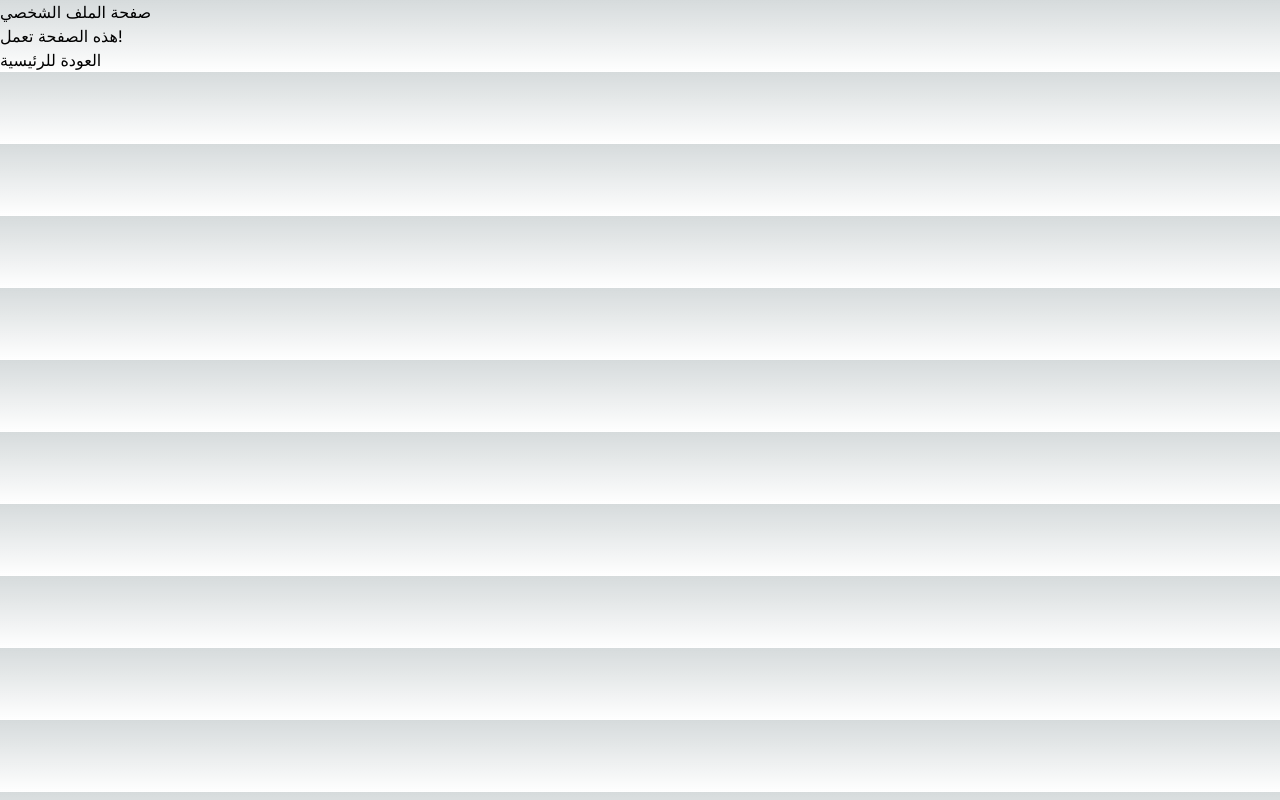
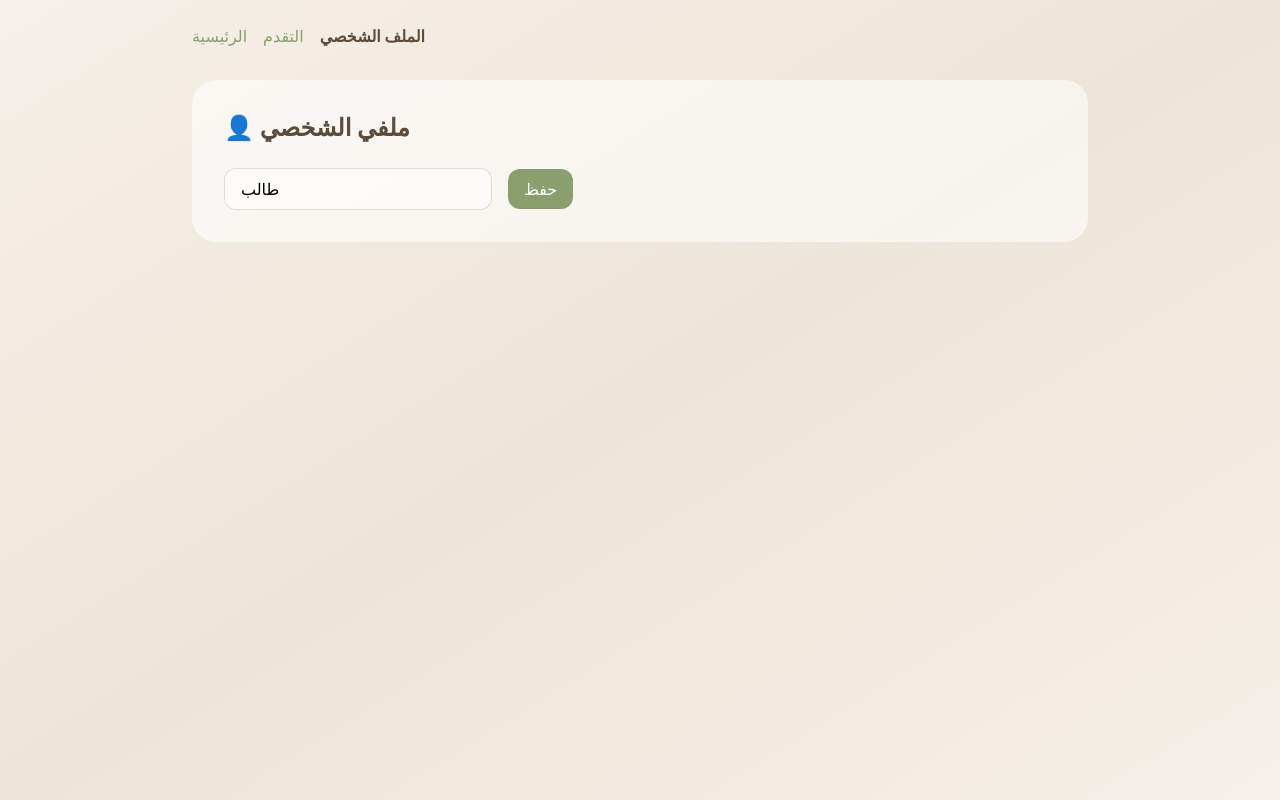
Before and after one commit to rahaf489/ENj, a Next.js app: page /profile in a window 1280 px wide. Built offline with nearby package versions, Linux system fonts and the light colour scheme.

Commit message:
Refactor Profile component and add username functionality

```diff
--- a/app/profile/page.tsx
+++ b/app/profile/page.tsx
@@ -1,9 +1,50 @@
-export default function Profile() {
+// app/profile/page.tsx
+'use client';
+
+import { useState, useEffect } from 'react';
+import Link from 'next/link';
+
+export default function ProfilePage() {
+  const [username, setUsername] = useState('طالب');
+
+  useEffect(() => {
+    const saved = localStorage.getItem('enjaz_username');
+    if (saved) setUsername(saved);
+  }, []);
+
+  const saveName = () => {
+    localStorage.setItem('enjaz_username', username);
+    alert('تم الحفظ!');
+  };
+
   return (
-    <div>
-      <h1>صفحة الملف الشخصي</h1>
-      <p>هذه الصفحة تعمل!</p>
-      <a href="/">العودة للرئيسية</a>
+    <div className="min-h-screen bg-gradient-to-br from-[#F5F0E8] via-[#EDE5D8] to-[#F5F0E8] p-6">
+      <div className="max-w-4xl mx-auto">
+        <div className="flex gap-4 mb-8">
+          <Link href="/" className="text-[#8B9E6E]">الرئيسية</Link>
+          <Link href="/progress" className="text-[#8B9E6E]">التقدم</Link>
+          <Link href="/profile" className="text-[#5C4B3A] font-bold">الملف الشخصي</Link>
+        </div>
+
+        <div className="bg-white/60 rounded-3xl p-8">
+          <h1 className="text-2xl font-bold text-[#5C4B3A] mb-6">👤 ملفي الشخصي</h1>
+
+          <div className="flex gap-4 items-center">
+            <input
+              type="text"
+              value={username}
+              onChange={(e) => setUsername(e.target.value)}
+              className="px-4 py-2 rounded-xl border border-[#8B9E6E]/30 bg-white/60"
+            />
+            <button
+              onClick={saveName}
+              className="px-4 py-2 rounded-xl bg-[#8B9E6E] text-white"
+            >
+              حفظ
+            </button>
+          </div>
+        </div>
+      </div>
     </div>
   );
 }
```
